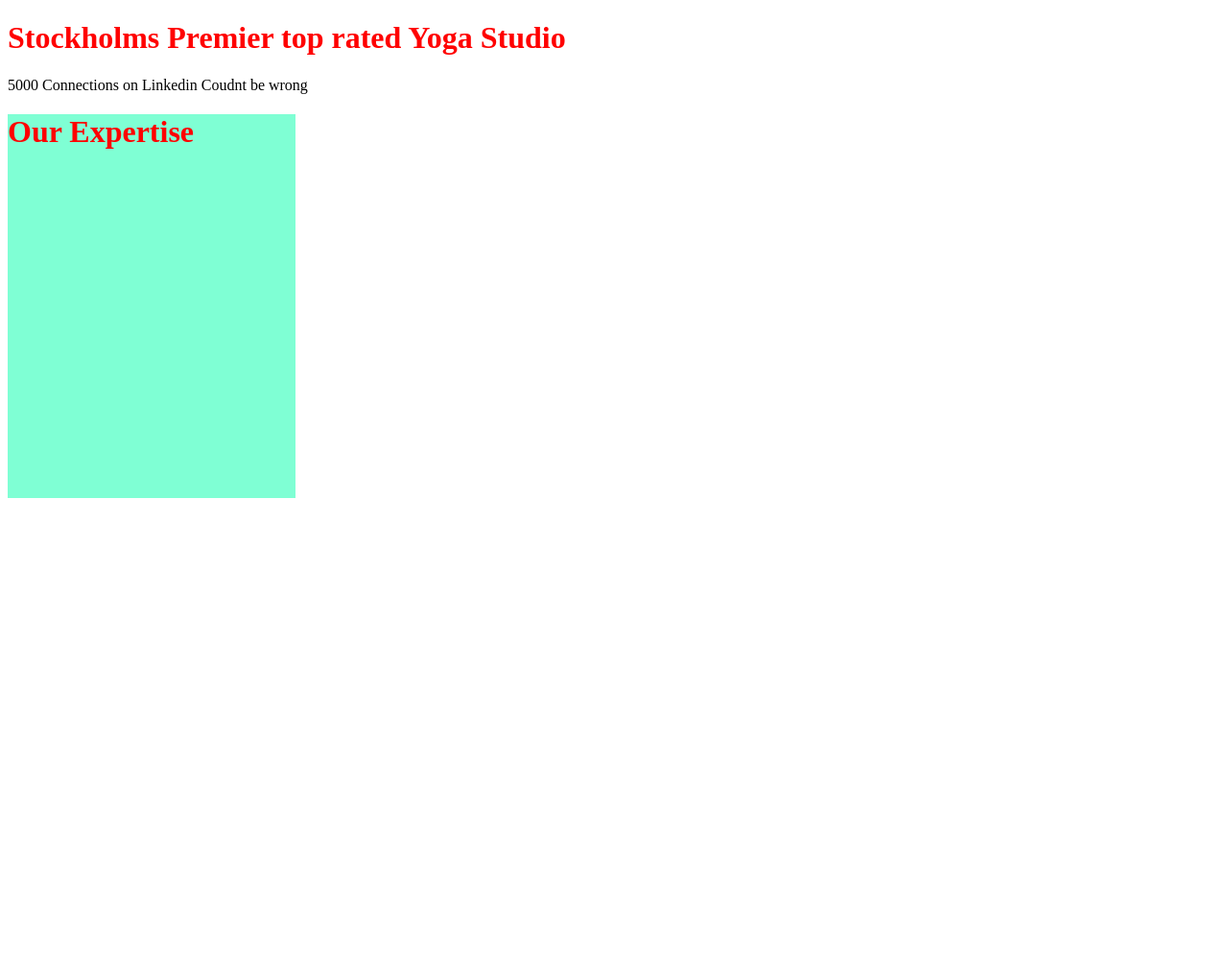
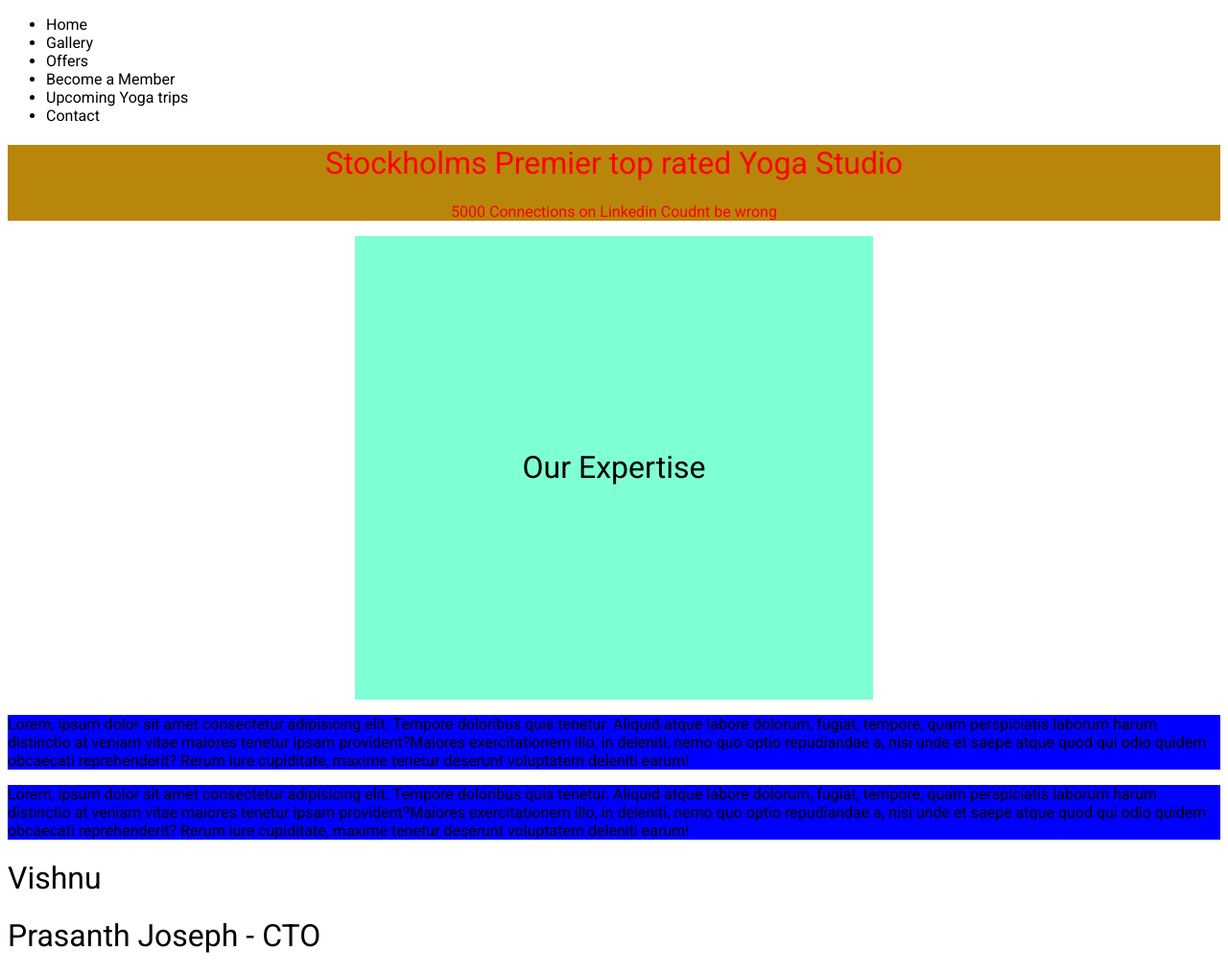
Before and after one commit to josephprasanth/YogaVishnu2, a website: page app/index.html in a window 1280 px wide. Shown: the whole page at 96% size. Before the commit the page ends 800 px from the top, so only its background shows below. Drawn offline with Linux system fonts and the light colour scheme.

Commit message:
Project Goal changes according to new requirements

```diff
--- a/app/assets/css/main.css
+++ b/app/assets/css/main.css
@@ -1,10 +1,33 @@
-h1 {
+div {
+    margin: 0;
+}
+h1,h2,h3,h4,h5,h6 {
+  font-family: 'Roboto', sans-serif;
+  font-weight: 400;
+}
+p,a,li,blockquote {
+    font-family: 'Roboto', sans-serif;
+  font-weight: 300;
+}
+
+#hero-section {
 color: red;
+background-color: darkgoldenrod;
+text-align: center;
 }
 
 #expertise-section {
     background-color: aquamarine;
     /* width: 30%; */
-    width: 300px;
-    height: 400px;
+    text-align: center;
+    width: 500px;
+    /*height: 400px;*/
+    padding: 20px;
+    vertical-align: middle;
+    line-height: 400px;
+    margin: auto;
 }
+#quality-section {
+background-color: blue;
+
+}
--- a/app/index.html
+++ b/app/index.html
@@ -9,10 +9,32 @@
     <title>Welcome To YogaVishnu</title>
     <meta name="keywords" content="Yoga, HathaYoga, Ashtanga, Health">
     <meta name="description" content="We create Health and Soul restoring Yogic sessions that inspire you to be you.">
+    <link href="https://fonts.googleapis.com/css?family=Roboto" rel="stylesheet">
     <link rel="stylesheet" href="assets/css/main.css">
 </head>
 
 <body>
+   <div class="nav">
+   <ul>
+       <li>Home</li>
+       <li>Gallery</li>
+       <li>Offers</li>
+       <li>Become a Member</li>
+       <li>Upcoming Yoga trips</li>
+       <li>Contact</li>
+   </ul>
+   </div>
+   <div class="wrapper">
+       <div class="image-area">
+           <div class="image-text">
+
+           </div>
+       </div>
+       <div class="intro-text">
+
+       </div>
+   </div>
+
     <div id="hero-section">
         <h1>Stockholms Premier top rated Yoga Studio</h1>
         <p>5000 Connections on Linkedin Coudnt be wrong</p>
@@ -20,6 +42,22 @@
     <div id="expertise-section">
         <h1>Our Expertise</h1>
     </div>
+    <div id="quality-section">
+        <p>Lorem, ipsum dolor sit amet consectetur adipisicing elit. Tempore doloribus quis tenetur. Aliquid atque labore dolorum,
+            fugiat, tempore, quam perspiciatis laborum harum distinctio at veniam vitae maiores tenetur ipsam provident?Maiores
+            exercitationem illo, in deleniti, nemo quo optio repudiandae a, nisi unde et saepe atque quod qui odio quidem
+            obcaecati reprehenderit? Rerum iure cupiditate, maxime tenetur deserunt voluptatem deleniti earum!</p>
+    </div>
+    <div id="quality-section">
+        <p>Lorem, ipsum dolor sit amet consectetur adipisicing elit. Tempore doloribus quis tenetur. Aliquid atque labore dolorum,
+            fugiat, tempore, quam perspiciatis laborum harum distinctio at veniam vitae maiores tenetur ipsam provident?Maiores
+            exercitationem illo, in deleniti, nemo quo optio repudiandae a, nisi unde et saepe atque quod qui odio quidem
+            obcaecati reprehenderit? Rerum iure cupiditate, maxime tenetur deserunt voluptatem deleniti earum!</p>
+    </div>
+    <div id="founders">
+        <h1>Vishnu</h1>
+        <h1>Prasanth Joseph - CTO</h1>
+    </div>
 
 
 
```
Also changed, not shown: README.md.
